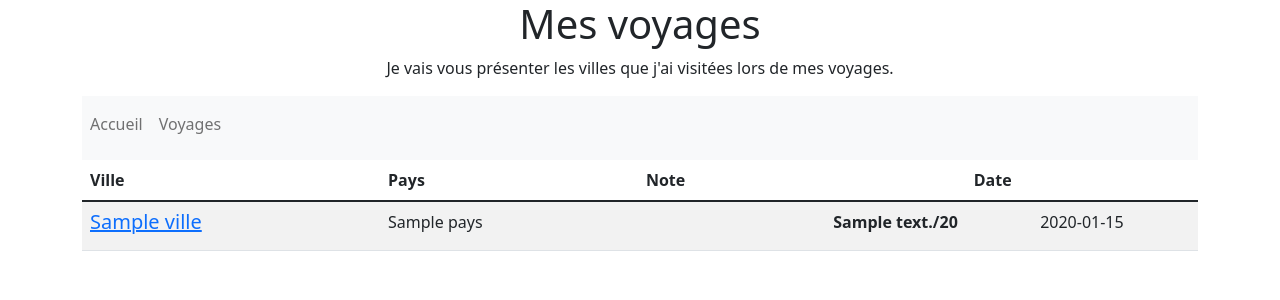
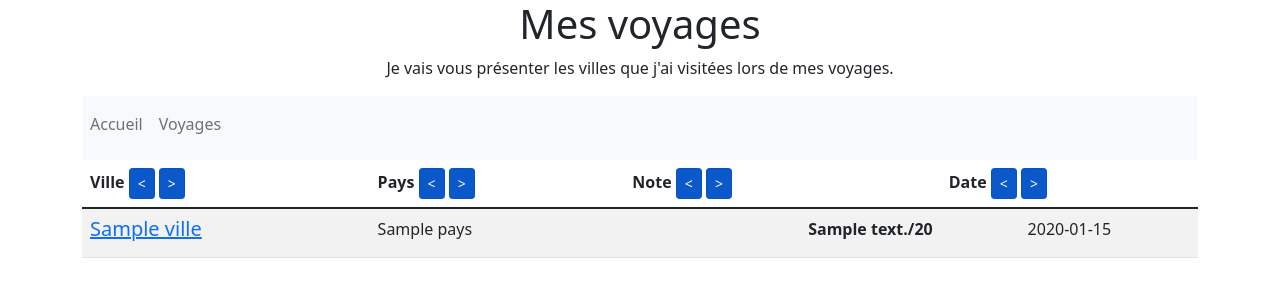
Before and after one commit to LindaArezki/mesvoyages, a Symfony app: template templates/pages/voyages.html.twig in a window 1280 px wide. Shown: the top 300 px of the page. Run offline with Twig, Linux system fonts and the light colour scheme; the template is opened without the code that fills it: most values are stand-ins (such as "Sample title", 1, 10 or a date in 2020); some libraries are stand-ins or nearby versions.

Commit message:
Phase 9 : ORM (tri des enregistrements).

```diff
--- a/templates/pages/voyages.html.twig
+++ b/templates/pages/voyages.html.twig
@@ -4,10 +4,26 @@
     <table class="table table-striped">
         <thead>
             <tr>
-                <th scope="col">Ville</th>
-                <th scope="col">Pays</th>
-                <th scope="col">Note</th>
-                <th scope="col">Date</th>
+                <th class="text-left">
+                    Ville
+                    <a href="{{ path('voyages.sort', {champ:'ville', ordre:'ASC'}) }}" class="btn btn-primary btn-sm active" role="button" aria-pressed="true"><</a>
+                    <a href="{{ path('voyages.sort', {champ:'ville', ordre:'DESC'}) }}" class="btn btn-primary btn-sm active" role="button" aria-pressed="true">></a>
+                </th>
+                <th class="text-left">
+                    Pays
+                    <a href="{{ path('voyages.sort', {champ:'pays', ordre:'ASC'}) }}" class="btn btn-primary btn-sm active" role="button" aria-pressed="true"><</a>
+                    <a href="{{ path('voyages.sort', {champ:'pays', ordre:'DESC'}) }}" class="btn btn-primary btn-sm active" role="button" aria-pressed="true">></a>
+                </th>
+                <th class="text-left">
+                    Note
+                    <a href="{{ path('voyages.sort', {champ:'note', ordre:'ASC'}) }}" class="btn btn-primary btn-sm active" role="button" aria-pressed="true"><</a>
+                    <a href="{{ path('voyages.sort', {champ:'note', ordre:'DESC'}) }}" class="btn btn-primary btn-sm active" role="button" aria-pressed="true">></a>
+                </th>
+                <th class="text-left">
+                    Date
+                    <a href="{{ path('voyages.sort', {champ:'datecreation', ordre:'ASC'}) }}" class="btn btn-primary btn-sm active" role="button" aria-pressed="true"><</a>
+                    <a href="{{ path('voyages.sort', {champ:'datecreation', ordre:'DESC'}) }}" class="btn btn-primary btn-sm active" role="button" aria-pressed="true">></a>
+                </th>
             </tr>
         </thead>
         <tbody>
```
Also changed, not shown: src/Controller/VoyagesController.php (+13 -1 lines), src/Repository/VisiteRepository.php (+14 -0 lines).
